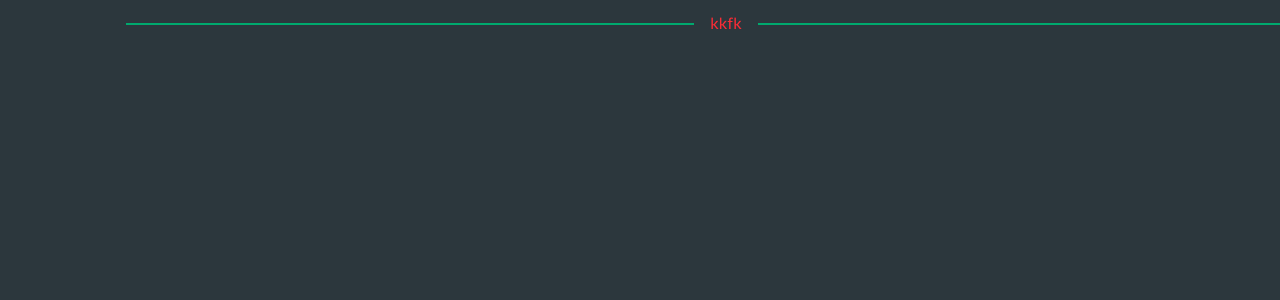
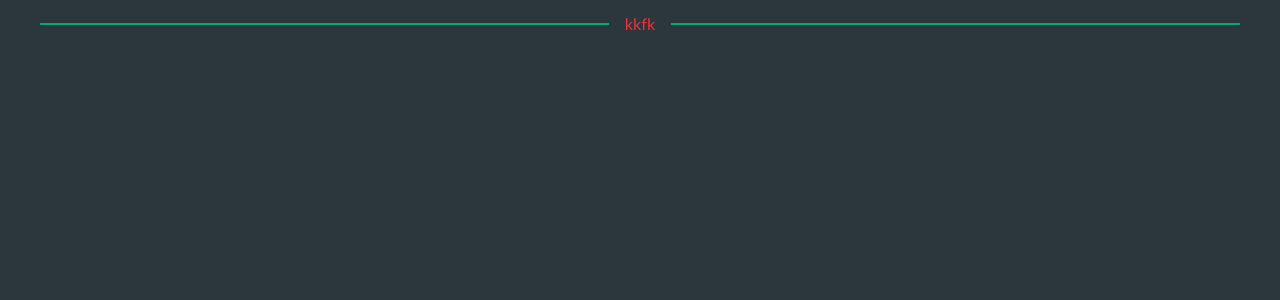
Before and after one commit to dosepehr/base-front-app, a Next.js app: page / in a window 1280 px wide. Shown: the top 300 px of the page. Built offline with nearby package versions, Linux system fonts and the light colour scheme.

Commit message:
add reverseIcon prop for input component

```diff
--- a/src/app/layout.tsx
+++ b/src/app/layout.tsx
@@ -61,8 +61,8 @@ export default function RootLayout({
 }>) {
     return (
         <html
-            lang='fa'
-            dir='rtl'
+            lang='en'
+            dir='ltr'
             className={`antialiased overflow-x-hidden ${estedad.variable} ${lato.variable}`}
         >
             <body>
--- a/src/components/Input/index.tsx
+++ b/src/components/Input/index.tsx
@@ -30,6 +30,7 @@ const Input: FC<InputProps> = ({
     icon,
     isAnimated,
     animatedText,
+    iconReverse = false,
     ...rest
 }) => {
     const classes = classNames(
@@ -48,13 +49,14 @@ const Input: FC<InputProps> = ({
     return (
         <label className={`input w-full ${classes}`}>
             {isAnimated && <span>{animatedText ?? rest.placeholder}</span>}
-            {icon}
+
+            {/* show icon at start */}
+            {!iconReverse && icon}
             <input type={type} {...rest} />
+            {/* show icon at end */}
+            {iconReverse && icon}
         </label>
     );
 };
 
-{
-}
-
 export default Input;
--- a/src/components/Input/input.type.ts
+++ b/src/components/Input/input.type.ts
@@ -7,6 +7,7 @@ export type InputProps = Omit<InputHTMLAttributes<HTMLInputElement>, 'size'> &
     ComponentBase & {
         type?: InputType;
         icon?: React.ReactNode;
+        iconReverse?: boolean;
         isAnimated?: boolean;
         animatedText?: string;
     };
```
Also changed, not shown: 1 other file (tests, documents, lock files or other folders).
